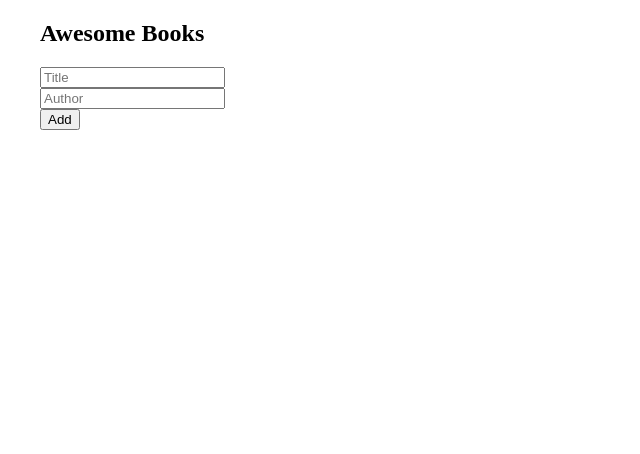
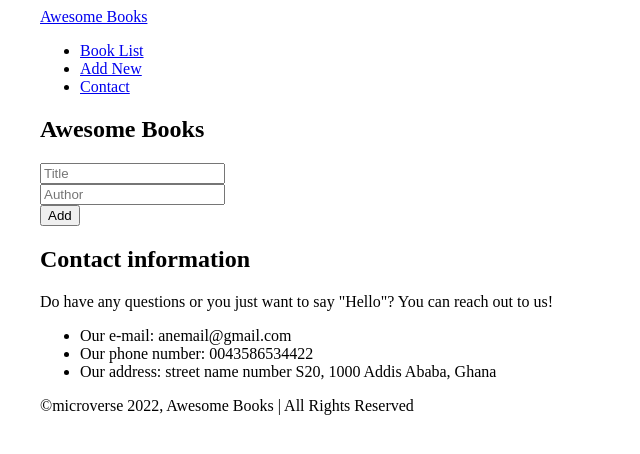
Before and after one commit to Abmart0803/Awesome-books-JavaScript-Project, a website: page index.html in a window 1280 px wide. Shown: the whole page, without its empty margins (0-640 px from the left). Drawn offline with Linux system fonts and the light colour scheme.

Commit message:
add navigation and about

```diff
--- a/index.html
+++ b/index.html
@@ -8,13 +8,28 @@
   <title>Awesome books</title>
 </head>
 <body>
+  <header>
+    <nav class="">
+          <a class="" href="#">Awesome Books</a>
+          <ul>
+              <li class="nav-li">
+                <a href="#">Book List </a>
+              </li>
+              <li class="nav-li">
+                <a class="nav-link" href="#">Add New</a>
+              </li>
+              <li class="nav-li">
+                <a class="nav-link" href="#">Contact</a>
+              </li>
+          </ul>
+      </nav>
+</header>
+<main>
   <section id="books">
     <h1>Awesome Books</h1>
-    <div id="books-list">
-
-    </div>
+    <div id="books-list"></div>
   </section>
-
+  <section id="add">
   <form id="form" action="#">
     <div>
       <input id="book-title" type="text" placeholder="Title">
@@ -26,7 +41,23 @@
       <button type="submit">Add</button>
     </div>
   </form>
+  </section>
+  <section>
+  <h2>Contact information</h2>
+  <p>
+      Do have any questions or you just want to say "Hello"? You can reach out to us!
+  </p>
+  <ul>
+      <li>Our e-mail: anemail@gmail.com</li>
+      <li>Our phone number: 0043586534422</li>
+      <li>Our address: street name number S20, 1000 Addis Ababa, Ghana</li>
+  </ul>
+  </section>
+</main>
 
-  <script src="/script.js"></script>
+<footer>
+    <p>©microverse 2022, Awesome Books | All Rights Reserved</p>
+</footer>
+<script src="/script.js"></script>
 </body>
 </html>
--- a/style.css
+++ b/style.css
@@ -2,3 +2,11 @@ body {
   margin-left: 40px;
   padding: auto;
 }
+
+.hide {
+  display: none;
+}
+
+.show {
+  display: block;
+}
```
